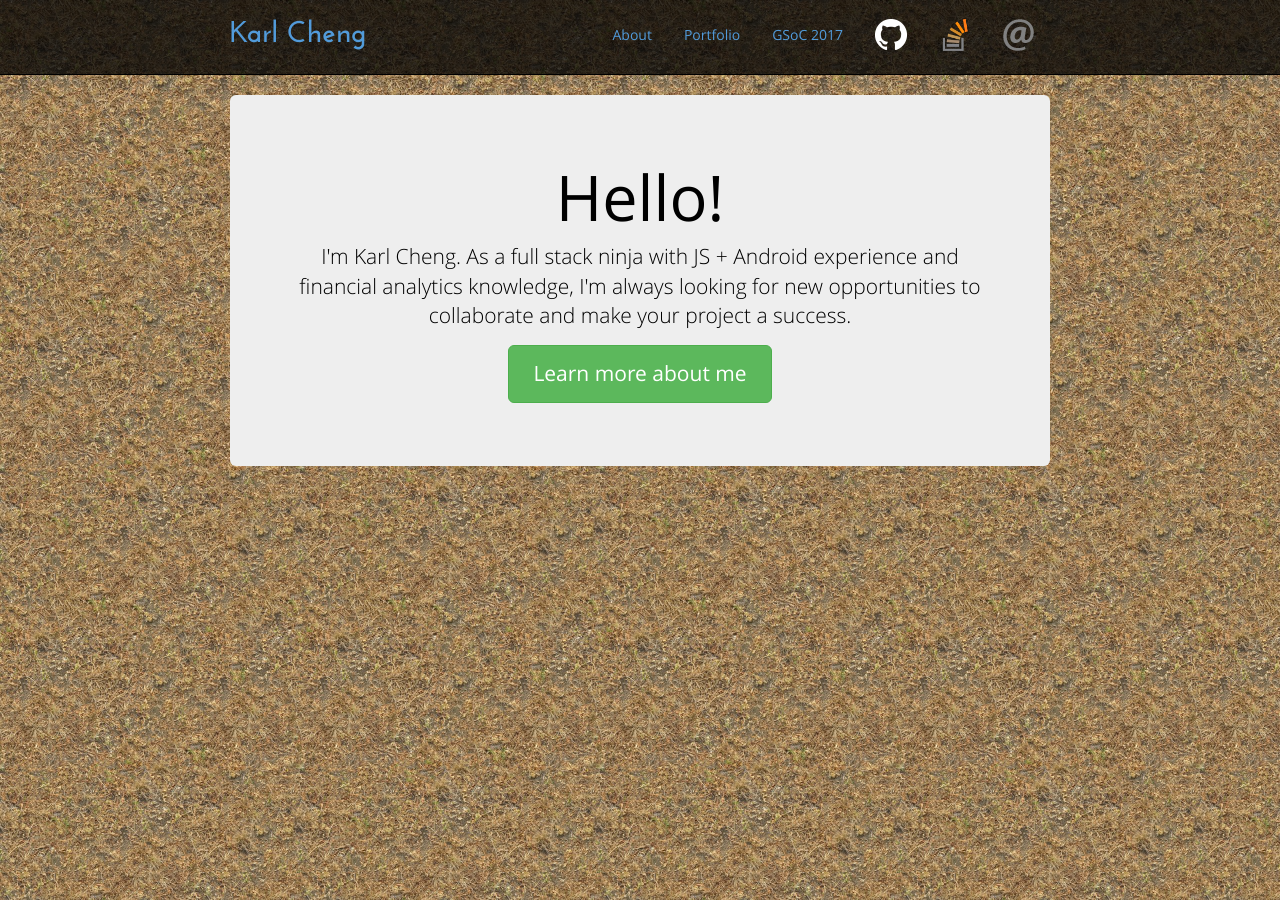
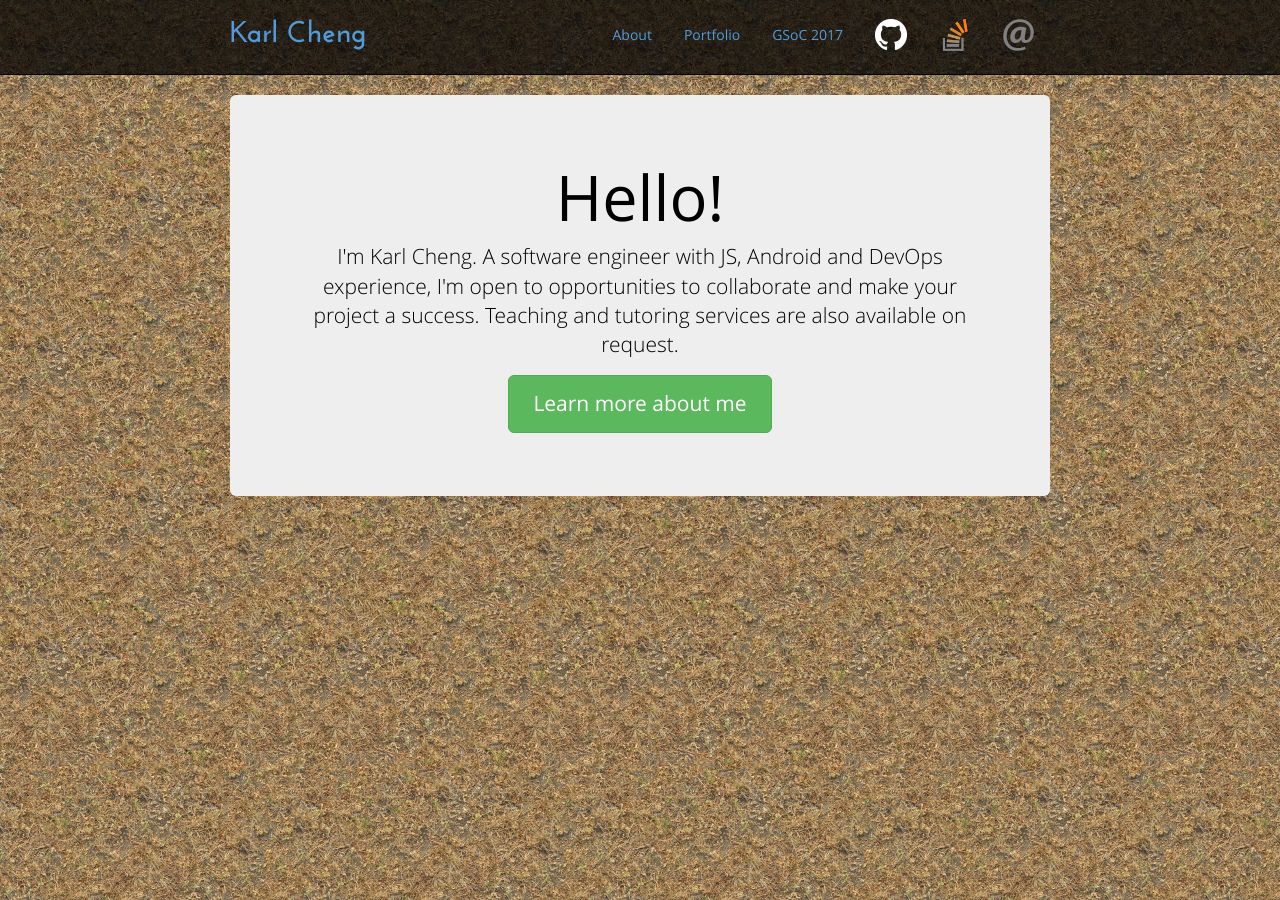
Before and after one commit to Qantas94Heavy/qantas94heavy.github.io, a Jekyll site: the page built from index.md, in a window 1280 px wide. Built offline with Jekyll 4.4.1, drawn with Linux system fonts in a browser that asks for light colours.

Commit message:
Update index.md

```diff
--- a/index.md
+++ b/index.md
@@ -6,7 +6,7 @@ redirect_from: /eportfolio/
 <div class="jumbotron">
   <h1>Hello!</h1>
   <p class="lead">
-    I'm Karl Cheng. As a full stack ninja with JS + Android experience and financial analytics knowledge, I'm always looking for new opportunities to collaborate and make your project a success.
+    I'm Karl Cheng. A software engineer with JS, Android and DevOps experience, I'm open to opportunities to collaborate and make your project a success. Teaching and tutoring services are also available on request.
   </p>
   <p><a class="btn btn-lg btn-success" href="{{ site.baseurl }}/about.html" role="button">Learn more about me</a></p>
 </div>
```
